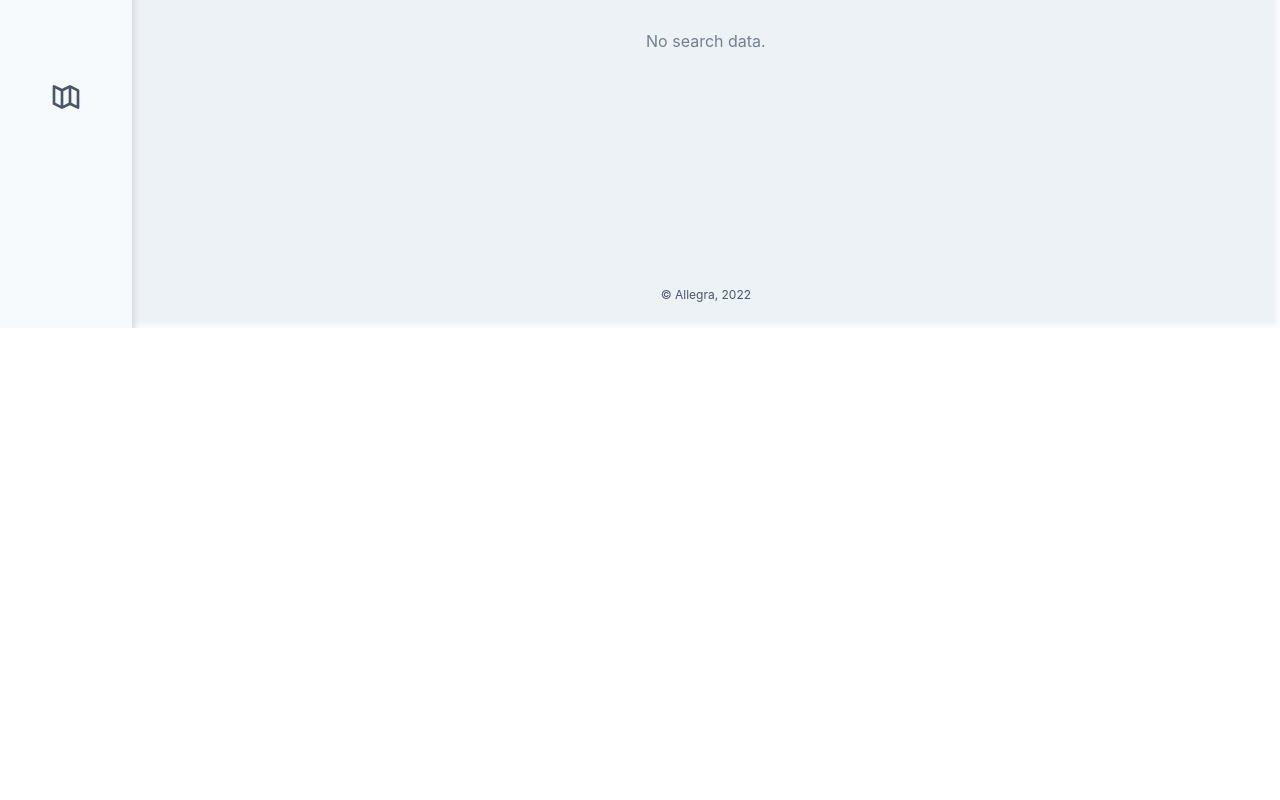
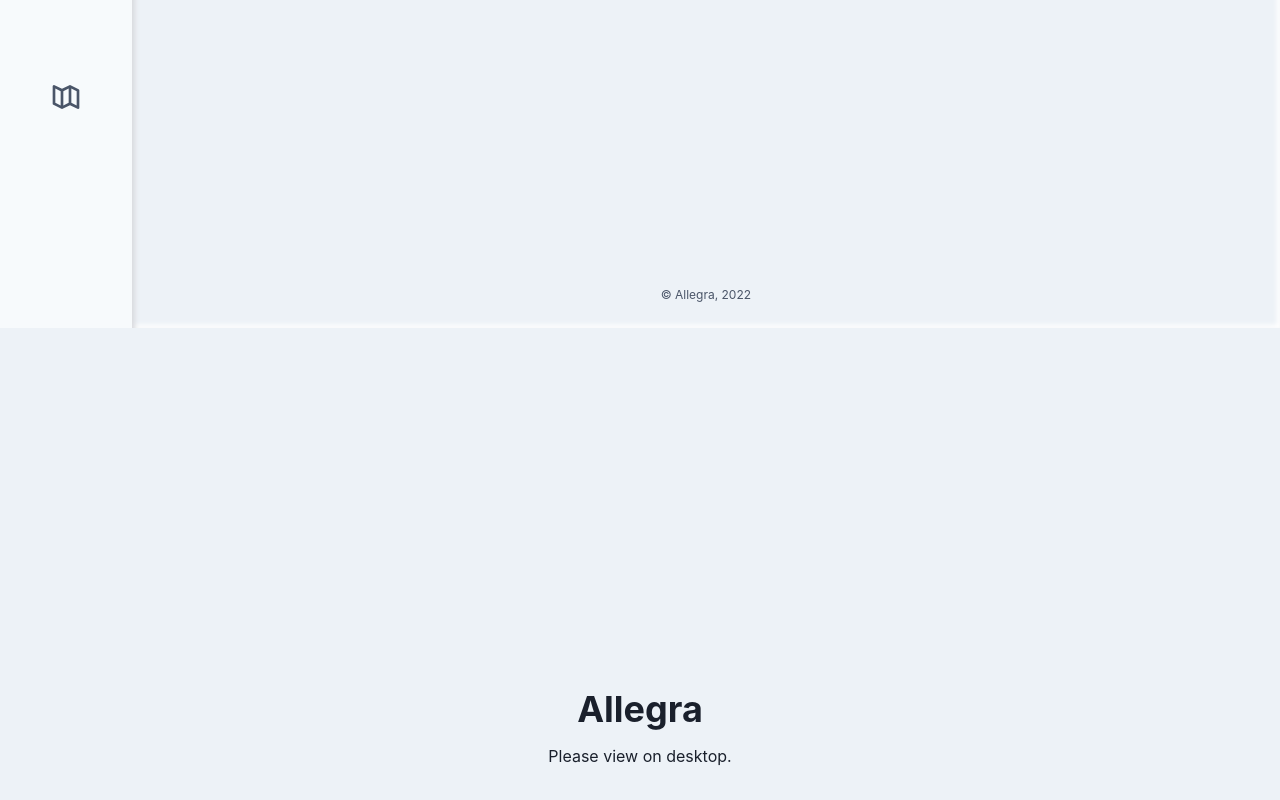
Before and after one commit to aetherplex/allegra, a Next.js app: page /search in a window 1280 px wide. Shown: the part 498-1298 px from the top of the page. Before the commit the page ends 826 px from the top, so only its background shows below. Built offline with nearby package versions, Linux system fonts and the light colour scheme.

Commit message:
feat: add asset, transaction, and app preview links

```diff
--- a/components/Layout.tsx
+++ b/components/Layout.tsx
@@ -1,4 +1,4 @@
-import { Flex, Text, useColorMode } from '@chakra-ui/react';
+import { Flex, Heading, Text, useColorMode } from '@chakra-ui/react';
 import Head from 'next/head';
 import React from 'react';
 import { useBoxShadow } from '../hooks/useBoxShadow';
@@ -13,7 +13,14 @@
 
   const { boxShadowSmInset } = useBoxShadow();
   return (
-    <Flex flexDir="column">
+    <Flex
+      flexDir="column"
+      flexGrow={1}
+      alignItems="center"
+      justifyContent="center"
+      w="100%"
+    >
+      <Flex flexDir="column" display={{ base: 'none', lg: 'flex' }} w="100%">
         <Flex
           py={1}
           alignItems="center"
@@ -45,6 +52,19 @@
           </Flex>
         </Flex>
       </Flex>
+      <Flex
+        flexDir="column"
+        alignItems="center"
+        justifyContent="center"
+        flexGrow={1}
+        minH="100vh"
+        bgColor={bgColor}
+        w="100%"
+      >
+        <Heading>Allegra</Heading>
+        <Text mt={3}>Please view on desktop.</Text>
+      </Flex>
+    </Flex>
   );
 }
 
--- a/components/TransactionInfo.tsx
+++ b/components/TransactionInfo.tsx
@@ -285,7 +285,7 @@
 
   const renderInfo = () => (
     <Flex
-      w="70%"
+      w="100%"
       mt={6}
       flexDir="column"
       p={5}
--- a/pages/search/index.tsx
+++ b/pages/search/index.tsx
@@ -265,9 +265,7 @@
             </Button>
           </HStack>
         </Flex>
-        <Flex mt={16} flexGrow={1} w="100%">
-          {isLoading ? renderLoading() : renderInfo()}
-        </Flex>
+        <Flex mt={16} flexGrow={1} w="100%"></Flex>
       </chakra.form>
     </Flex>
   );
```
Also changed, not shown: pages/transaction/[txId].tsx (+13 -15 lines). Lines whose indentation alone changed are shown as unchanged.
